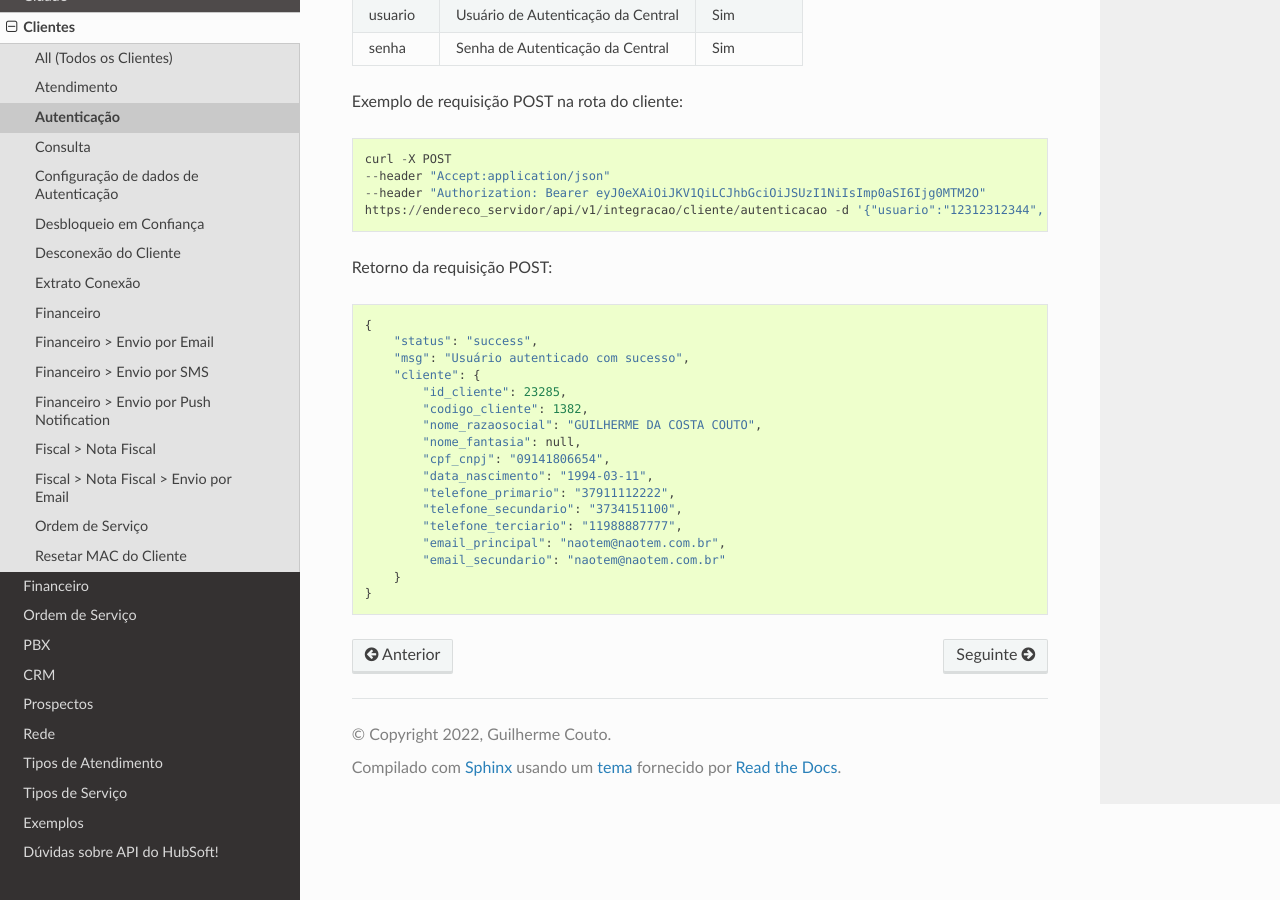
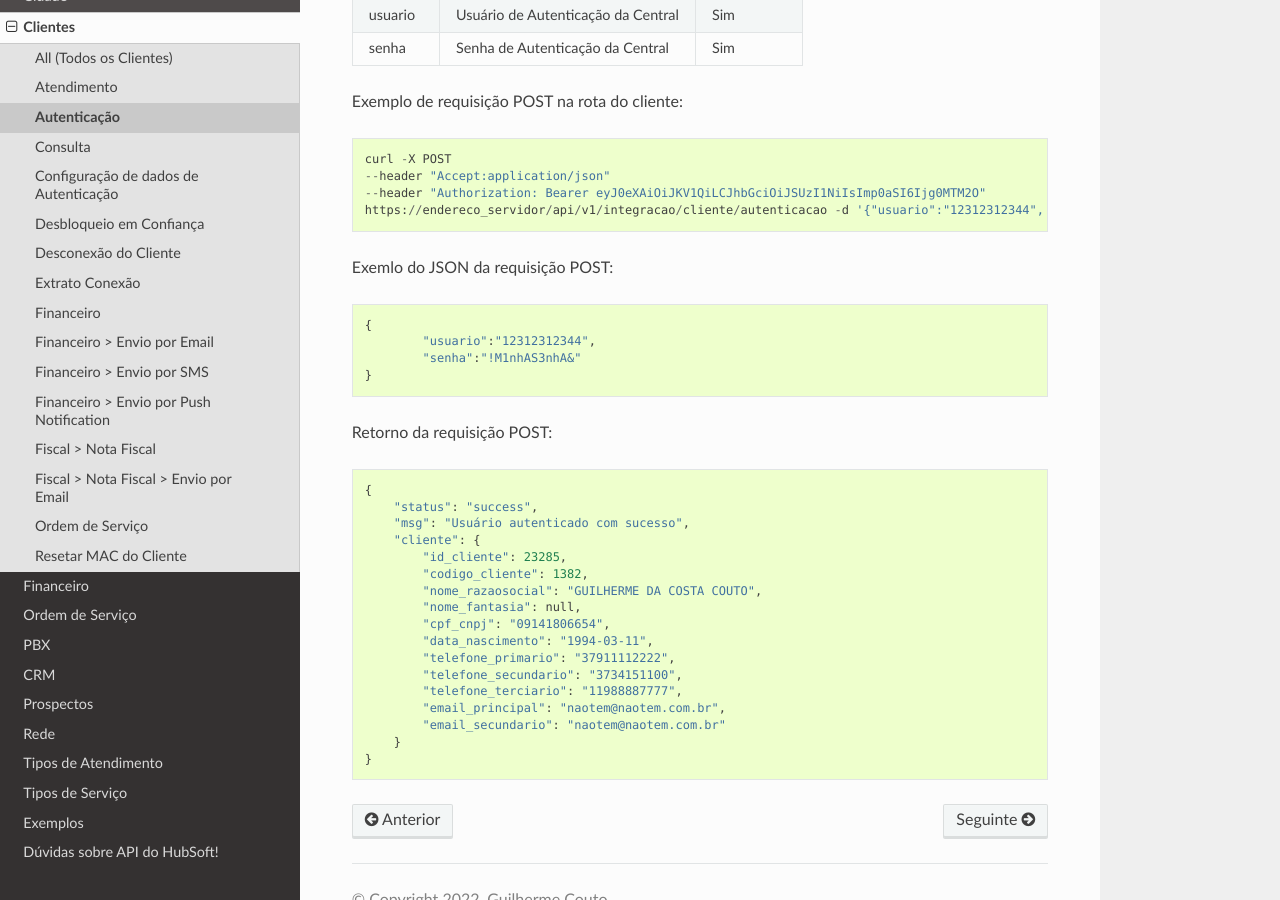
Before and after one commit to hubsoftbrasil/api, a Sphinx documentation site: the page built from docs/source/clientes/autenticacao.rst, in a window 1280 px wide and 900 px high, scrolled down 687 px. Built offline with Sphinx 7.4.7 and the Read the Docs theme 2.0.0, drawn with Linux system fonts in a browser that asks for light colours.

Commit message:
Melhorias na documentação

```diff
--- a/docs/source/clientes/autenticacao.rst
+++ b/docs/source/clientes/autenticacao.rst
@@ -39,6 +39,13 @@ Exemplo de requisição POST na rota do cliente::
 	--header "Authorization: Bearer eyJ0eXAiOiJKV1QiLCJhbGciOiJSUzI1NiIsImp0aSI6Ijg0MTM2O"
 	https://endereco_servidor/api/v1/integracao/cliente/autenticacao -d '{"usuario":"12312312344", "senha":"!M1nhAS3nhA&"}' -k
 
+Exemlo do JSON da requisição POST::
+
+	{
+		"usuario":"12312312344",
+		"senha":"!M1nhAS3nhA&"
+	}
+
 Retorno da requisição POST::
 
 	{
```
